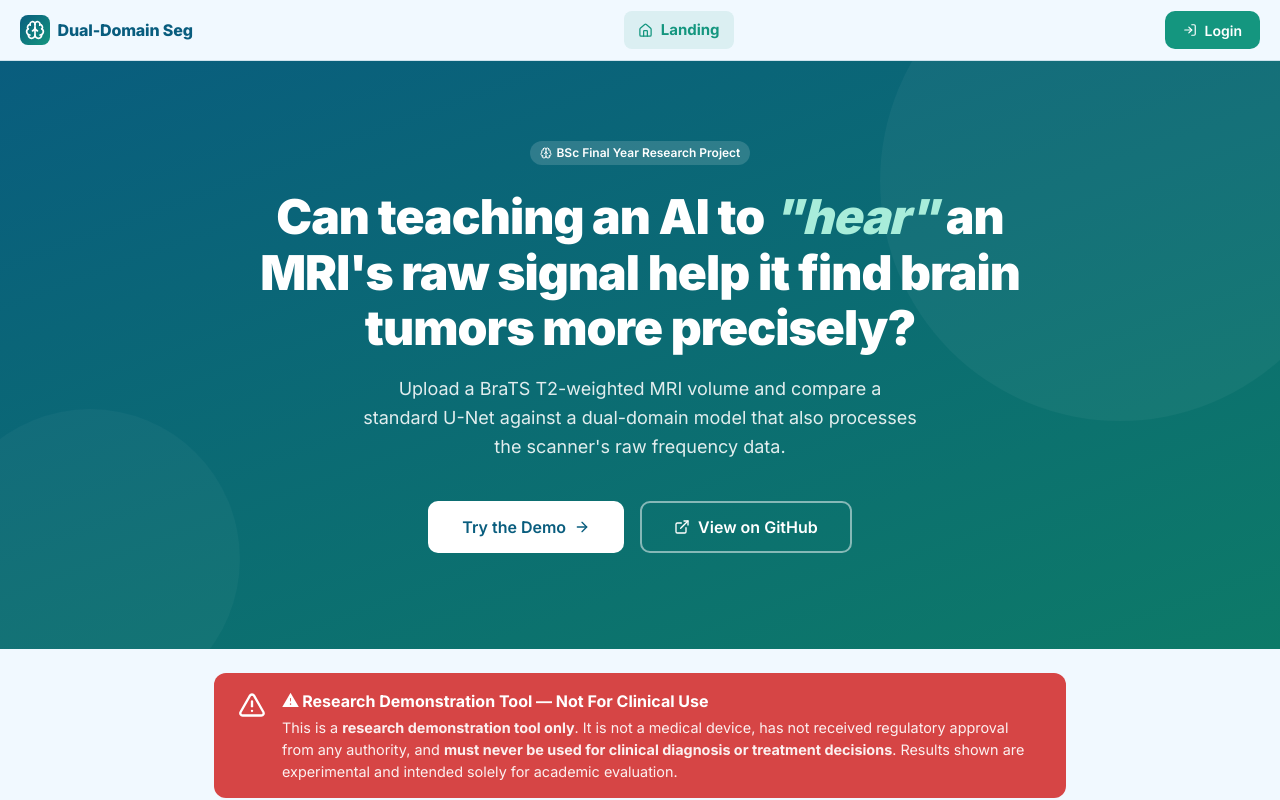
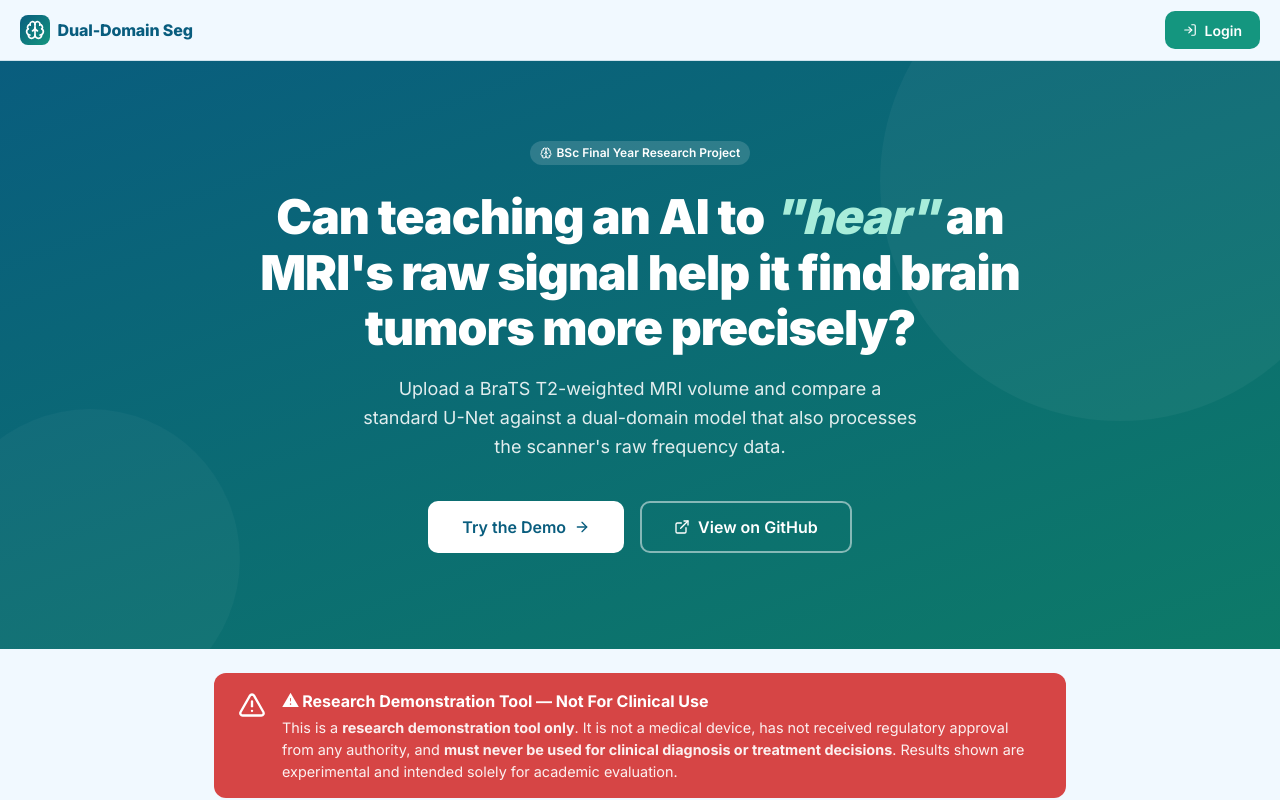
Before and after one commit to chithraka-kal/Dual-Domain-Brain-Tumor-Segmentation, a Next.js app in the folder portal/: page / in a window 1280 px wide. Shown: the top 800 px of the page. Built offline with nearby package versions, Linux system fonts and the light colour scheme; no server answers.

Commit message:
feat: implement streaming keepalive in FastAPI inference endpoint to prevent TCP timeout drops and remove Landing navigation link

```diff
--- a/portal/components/Navbar.tsx
+++ b/portal/components/Navbar.tsx
@@ -3,7 +3,7 @@
 import { useState, useEffect } from 'react'
 import Link from 'next/link'
 import { usePathname, useRouter } from 'next/navigation'
-import { Brain, LogOut, LogIn, History, Cpu, Home, Menu, X } from 'lucide-react'
+import { Brain, LogOut, LogIn, History, Cpu, Menu, X } from 'lucide-react'
 import { createClient } from '@/lib/supabase'
 import DisclaimerBanner from './DisclaimerBanner'
 
@@ -116,7 +116,6 @@ export default function Navbar({ user }: NavbarProps) {
 
         {/* Desktop Nav links */}
         <nav className="desktop-nav">
-          {navLink('/', 'Landing', <Home size={15} />)}
           {user && navLink('/system', 'System', <Cpu size={15} />)}
           {user && navLink('/system/history', 'History', <History size={15} />)}
         </nav>
@@ -171,7 +170,6 @@ export default function Navbar({ user }: NavbarProps) {
       {mobileMenuOpen && (
         <div className="mobile-nav-drawer">
           <nav style={{ display: 'flex', flexDirection: 'column', gap: '0.375rem' }}>
-            {navLink('/', 'Landing', <Home size={16} />)}
             {user && navLink('/system', 'System', <Cpu size={16} />)}
             {user && navLink('/system/history', 'History', <History size={16} />)}
           </nav>
```
